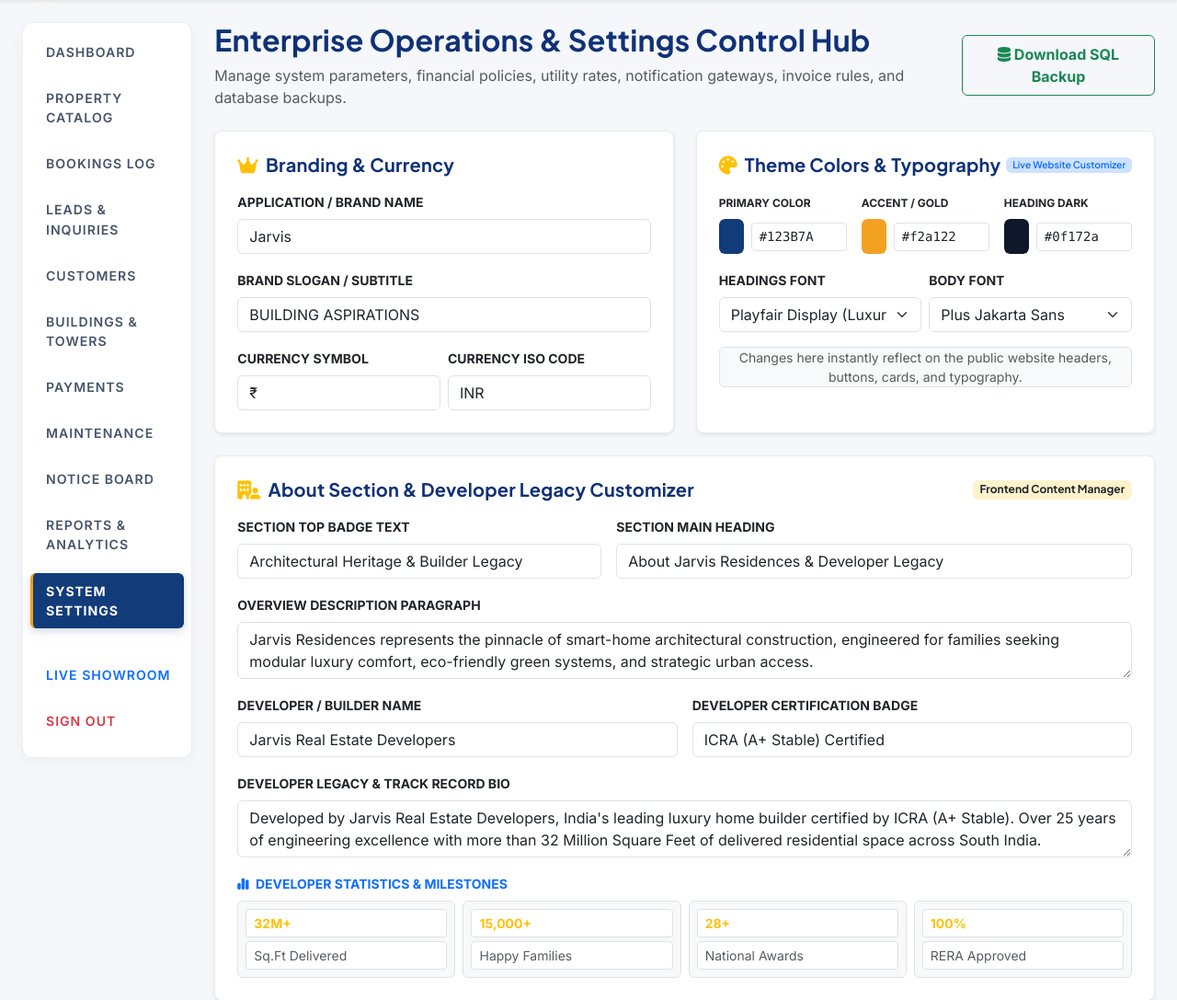
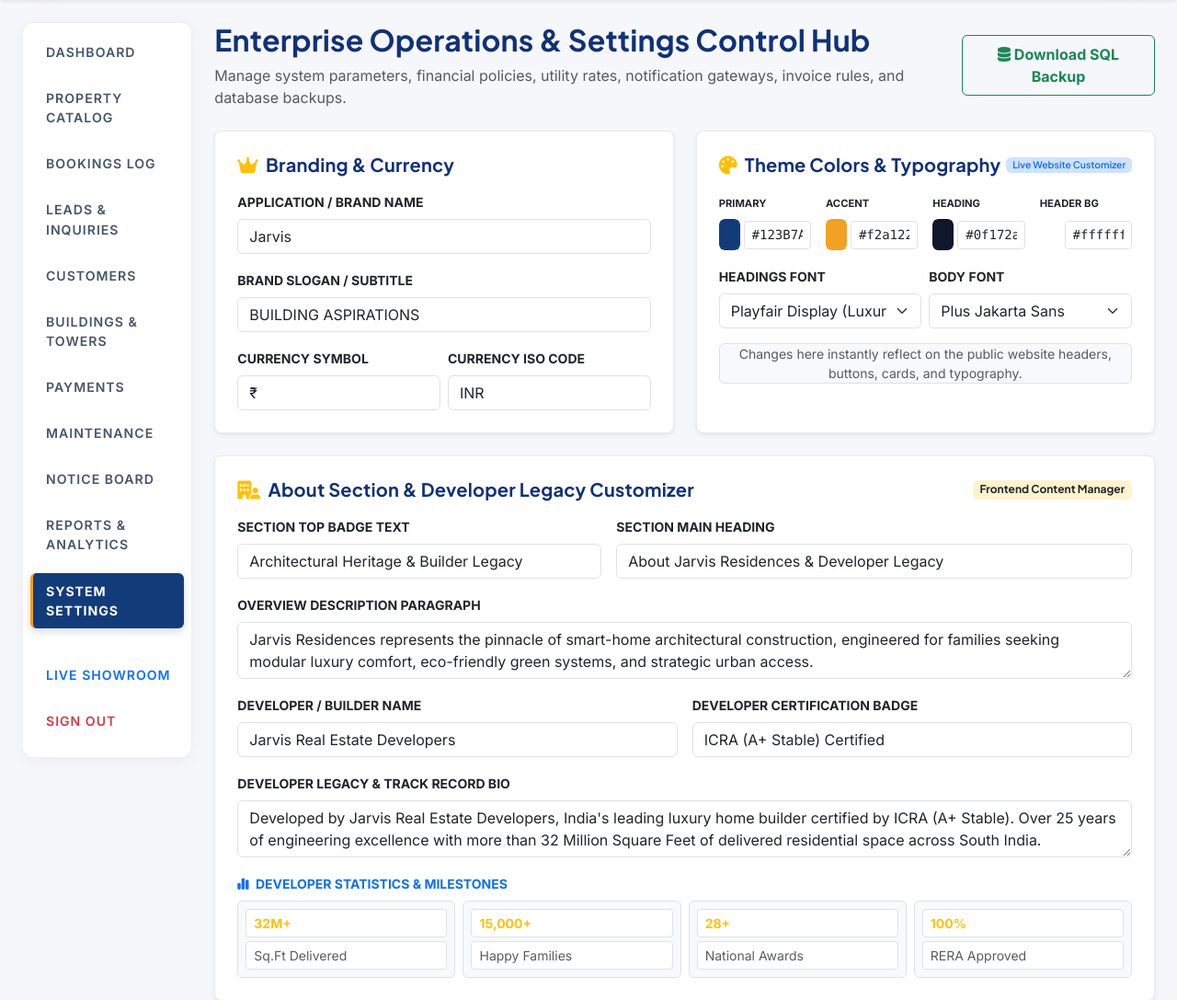
Before and after one commit to rohith123-php/jarvis-flat, a PHP site: page /admin/settings.php in a window 1280 px wide. Shown: the part 76-1163 px from the top of the page at 92% size. Run offline with PHP 8.4, Linux system fonts and the light colour scheme; a user stored in the database is signed in; data comes from the database, SQL or seed files in the repository; some libraries are stand-ins or nearby versions; some web fonts are replaced.

Commit message:
Added Header Background Color setting in Admin panel

```diff
--- a/admin/settings.php
+++ b/admin/settings.php
@@ -61,6 +61,7 @@ if ($_SERVER['REQUEST_METHOD'] === 'POST' && isset($_POST['action']) && $_POST['
         'primary_color'           => trim($_POST['primary_color'] ?? '#103178'),
         'accent_color'            => trim($_POST['accent_color'] ?? '#f2a122'),
         'dark_heading_color'      => trim($_POST['dark_heading_color'] ?? '#0f172a'),
+        'header_bg_color'         => trim($_POST['header_bg_color'] ?? '#ffffff'),
         'heading_font'            => trim($_POST['heading_font'] ?? "'Playfair Display', serif"),
         'body_font'               => trim($_POST['body_font'] ?? "'Plus Jakarta Sans', sans-serif"),
 
@@ -149,6 +150,7 @@ $currency_code           = get_setting('currency_code', 'INR');
 $primary_color           = get_setting('primary_color', '#103178');
 $accent_color            = get_setting('accent_color', '#f2a122');
 $dark_heading_color      = get_setting('dark_heading_color', '#0f172a');
+$header_bg_color         = get_setting('header_bg_color', '#ffffff');
 $heading_font            = get_setting('heading_font', "'Playfair Display', serif");
 $body_font               = get_setting('body_font', "'Plus Jakarta Sans', sans-serif");
 
@@ -269,25 +271,32 @@ require_once 'includes/header.php';
 
                             <!-- Colors Row -->
                             <div class="row g-3 mb-3">
-                                <div class="col-4">
-                                    <label class="form-label fw-bold text-uppercase small" style="font-size:0.75rem;">Primary Color</label>
-                                    <div class="d-flex align-items-center gap-2">
-                                        <input type="color" class="form-control form-control-color p-0 border-0 rounded-2" id="primary_picker" value="<?php echo htmlspecialchars($primary_color); ?>" oninput="document.getElementById('primary_color').value = this.value;" style="width:38px; height:38px; cursor:pointer;">
+                                <div class="col-3">
+                                    <label class="form-label fw-bold text-uppercase small" style="font-size:0.7rem;">Primary</label>
+                                    <div class="d-flex align-items-center gap-1">
+                                        <input type="color" class="form-control form-control-color p-0 border-0 rounded-2" id="primary_picker" value="<?php echo htmlspecialchars($primary_color); ?>" oninput="document.getElementById('primary_color').value = this.value;" style="width:34px; height:34px; cursor:pointer;">
                                         <input type="text" class="form-control form-control-sm font-monospace" id="primary_color" name="primary_color" value="<?php echo htmlspecialchars($primary_color); ?>" oninput="document.getElementById('primary_picker').value = this.value;" required>
                                     </div>
                                 </div>
-                                <div class="col-4">
-                                    <label class="form-label fw-bold text-uppercase small" style="font-size:0.75rem;">Accent / Gold</label>
-                                    <div class="d-flex align-items-center gap-2">
-                                        <input type="color" class="form-control form-control-color p-0 border-0 rounded-2" id="accent_picker" value="<?php echo htmlspecialchars($accent_color); ?>" oninput="document.getElementById('accent_color').value = this.value;" style="width:38px; height:38px; cursor:pointer;">
+                                <div class="col-3">
+                                    <label class="form-label fw-bold text-uppercase small" style="font-size:0.7rem;">Accent</label>
+                                    <div class="d-flex align-items-center gap-1">
+                                        <input type="color" class="form-control form-control-color p-0 border-0 rounded-2" id="accent_picker" value="<?php echo htmlspecialchars($accent_color); ?>" oninput="document.getElementById('accent_color').value = this.value;" style="width:34px; height:34px; cursor:pointer;">
                                         <input type="text" class="form-control form-control-sm font-monospace" id="accent_color" name="accent_color" value="<?php echo htmlspecialchars($accent_color); ?>" oninput="document.getElementById('accent_picker').value = this.value;" required>
                                     </div>
                                 </div>
-                                <div class="col-4">
-                                    <label class="form-label fw-bold text-uppercase small" style="font-size:0.75rem;">Heading Dark</label>
-                                    <div class="d-flex align-items-center gap-2">
-                                        <input type="color" class="form-control form-control-color p-0 border-0 rounded-2" id="dark_picker" value="<?php echo htmlspecialchars($dark_heading_color); ?>" oninput="document.getElementById('dark_heading_color').value = this.value;" style="width:38px; height:38px; cursor:pointer;">
+                                <div class="col-3">
+                                    <label class="form-label fw-bold text-uppercase small" style="font-size:0.7rem;">Heading</label>
+                                    <div class="d-flex align-items-center gap-1">
+                                        <input type="color" class="form-control form-control-color p-0 border-0 rounded-2" id="dark_picker" value="<?php echo htmlspecialchars($dark_heading_color); ?>" oninput="document.getElementById('dark_heading_color').value = this.value;" style="width:34px; height:34px; cursor:pointer;">
                                         <input type="text" class="form-control form-control-sm font-monospace" id="dark_heading_color" name="dark_heading_color" value="<?php echo htmlspecialchars($dark_heading_color); ?>" oninput="document.getElementById('dark_picker').value = this.value;" required>
+                                    </div>
+                                </div>
+                                <div class="col-3">
+                                    <label class="form-label fw-bold text-uppercase small" style="font-size:0.7rem;">Header BG</label>
+                                    <div class="d-flex align-items-center gap-1">
+                                        <input type="color" class="form-control form-control-color p-0 border-0 rounded-2" id="header_bg_picker" value="<?php echo htmlspecialchars($header_bg_color); ?>" oninput="document.getElementById('header_bg_color').value = this.value;" style="width:34px; height:34px; cursor:pointer;">
+                                        <input type="text" class="form-control form-control-sm font-monospace" id="header_bg_color" name="header_bg_color" value="<?php echo htmlspecialchars($header_bg_color); ?>" oninput="document.getElementById('header_bg_picker').value = this.value;" required>
                                     </div>
                                 </div>
                             </div>
--- a/database/flat_management.sql
+++ b/database/flat_management.sql
@@ -129,6 +129,7 @@ CREATE TABLE IF NOT EXISTS `complaints` (
   `description` TEXT NOT NULL,
   `category` VARCHAR(50) DEFAULT 'General',
   `status` ENUM('Pending', 'In Progress', 'Resolved', 'Closed') NOT NULL DEFAULT 'Pending',
+  `admin_response` TEXT DEFAULT NULL,
   `created_at` TIMESTAMP DEFAULT CURRENT_TIMESTAMP,
   FOREIGN KEY (`resident_id`) REFERENCES `residents` (`id`) ON DELETE CASCADE
 ) ENGINE=InnoDB DEFAULT CHARSET=utf8mb4;
--- a/includes/header.php
+++ b/includes/header.php
@@ -14,6 +14,7 @@ $contact_phone = get_setting('contact_phone', '+91 80562 10606');
 $primary_color = get_setting('primary_color', '#103178');
 $accent_color  = get_setting('accent_color', '#f2a122');
 $dark_heading_color = get_setting('dark_heading_color', '#0f172a');
+$header_bg_color = get_setting('header_bg_color', '#ffffff');
 $heading_font  = get_setting('heading_font', "'Playfair Display', serif");
 $body_font     = get_setting('body_font', "'Plus Jakarta Sans', sans-serif");
 
@@ -42,6 +43,7 @@ if (!isset($active_type)) {
             --blue-brand: <?php echo htmlspecialchars($primary_color); ?> !important;
             --orange-brand: <?php echo htmlspecialchars($accent_color); ?> !important;
             --orange-hover: <?php echo htmlspecialchars($accent_color); ?>ee !important;
+            --header-bg: <?php echo htmlspecialchars($header_bg_color); ?> !important;
             --font-heading: <?php echo $heading_font; ?> !important;
             --font-body: <?php echo $body_font; ?> !important;
         }
@@ -50,6 +52,9 @@ if (!isset($active_type)) {
         }
         h1, h2, h3, h4, h5, h6, .font-heading, .display-1, .display-2, .display-3, .display-4, .display-5, .display-6, .navbar-brand {
             font-family: var(--font-heading) !important;
+        }
+        .navbar-custom {
+            background-color: var(--header-bg) !important;
         }
     </style>
 </head>
```
Also changed, not shown: admin/complaints.php (+43 -11 lines), resident/complaint.php (+7 -1 lines).
